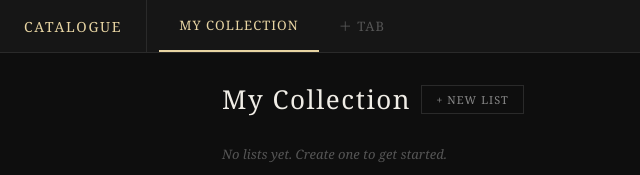
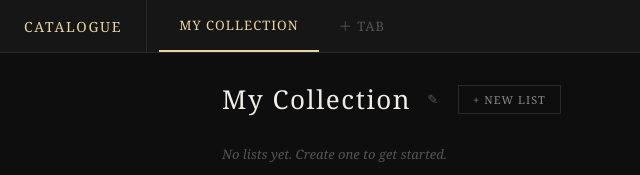
Before and after one commit to PrzyluckiMaciej/Cataloguer, a React (Create React App) app: page / in a window 1280 px wide. Shown: the top 175 px of the page, without its empty margins (0-640 px from the left). Built offline with nearby package versions, Linux system fonts and the light colour scheme.

Commit message:
feat: added edit tab name button

```diff
--- a/src/App.jsx
+++ b/src/App.jsx
@@ -167,9 +167,14 @@ export default function App() {
                   <EditableText
                     value={activeTab.name}
                     onSave={(n) => updateTab({ ...activeTab, name: n })}
-                    style={{ fontSize: 26, letterSpacing: "0.06em", fontWeight: "normal" }}
+                    style={{ fontSize: 26, letterSpacing: "0.06em", fontWeight: "normal", cursor: "text" }}
                   />
-                  <button style={{ ...css.ghostBtn, fontSize: 11 }} onClick={() => setModal("newList")}>
+                  <button
+                    style={{ ...css.iconBtn(false), fontSize: 13, color: G.textDim }}
+                    onClick={() => setModal("renameTab")}
+                    title="Rename tab"
+                  >✎</button>
+                  <button style={{ ...css.ghostBtn, fontSize: 11, marginLeft: 4 }} onClick={() => setModal("newList")}>
                     + New list
                   </button>
                   {state.tabs.length > 1 && (
@@ -228,6 +233,14 @@ export default function App() {
       </div>
 
       {/* Global modals */}
+      {modal === "renameTab" && (
+        <NameFormModal
+          title="Rename Tab"
+          initial={activeTab.name}
+          onSave={(n) => { updateTab({ ...activeTab, name: n }); setModal(null); }}
+          onClose={() => setModal(null)}
+        />
+      )}
       {modal === "newTab" && (
         <NameFormModal
           title="New Tab"
```
